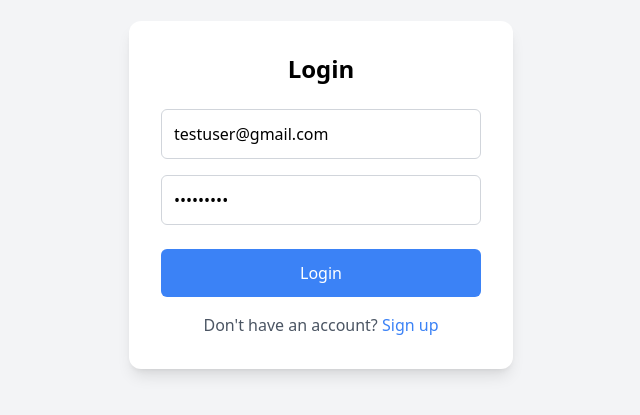
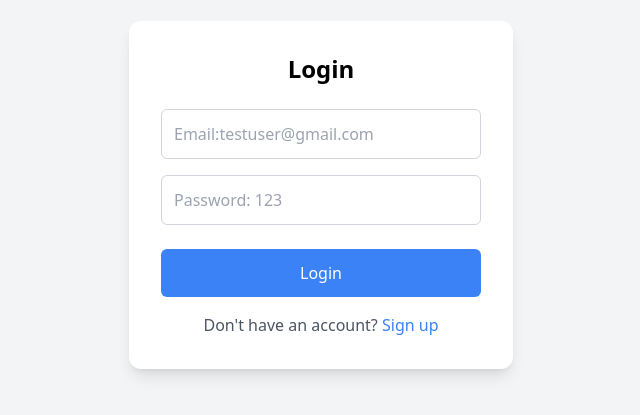
Before and after one commit to JoaDelVecchio/WAGMI, a React (Vite) app in the folder client/: page /profile/login in a window 1280 px wide. Shown: the part 205-620 px from the top of the page, without its empty margins (319-959 px from the left). Built offline with nearby package versions, Linux system fonts and the light colour scheme.

Commit message:
Change password and user so people can login easily to test

```diff
--- a/client/src/routes/Login.tsx
+++ b/client/src/routes/Login.tsx
@@ -66,8 +66,8 @@ const Login = () => {
             type="email"
             name="email"
             className="w-full p-3 mb-4 border border-gray-300 rounded-md focus:outline-none focus:ring-2 focus:ring-blue-500 transition-all duration-300 hover:scale-105"
-            placeholder="Email"
-            value={formData.email || "testuser@gmail.com"}
+            placeholder="Email:testuser@gmail.com"
+            value={formData.email}
             onChange={handleChange}
             required
           />
@@ -75,8 +75,8 @@ const Login = () => {
             type="password"
             name="password"
             className="w-full p-3 mb-6 border border-gray-300 rounded-md focus:outline-none focus:ring-2 focus:ring-blue-500 transition-all duration-300 hover:scale-105"
-            placeholder="Password"
-            value={formData.password || "123return"}
+            placeholder="Password: 123"
+            value={formData.password}
             onChange={handleChange}
             required
           />
```
